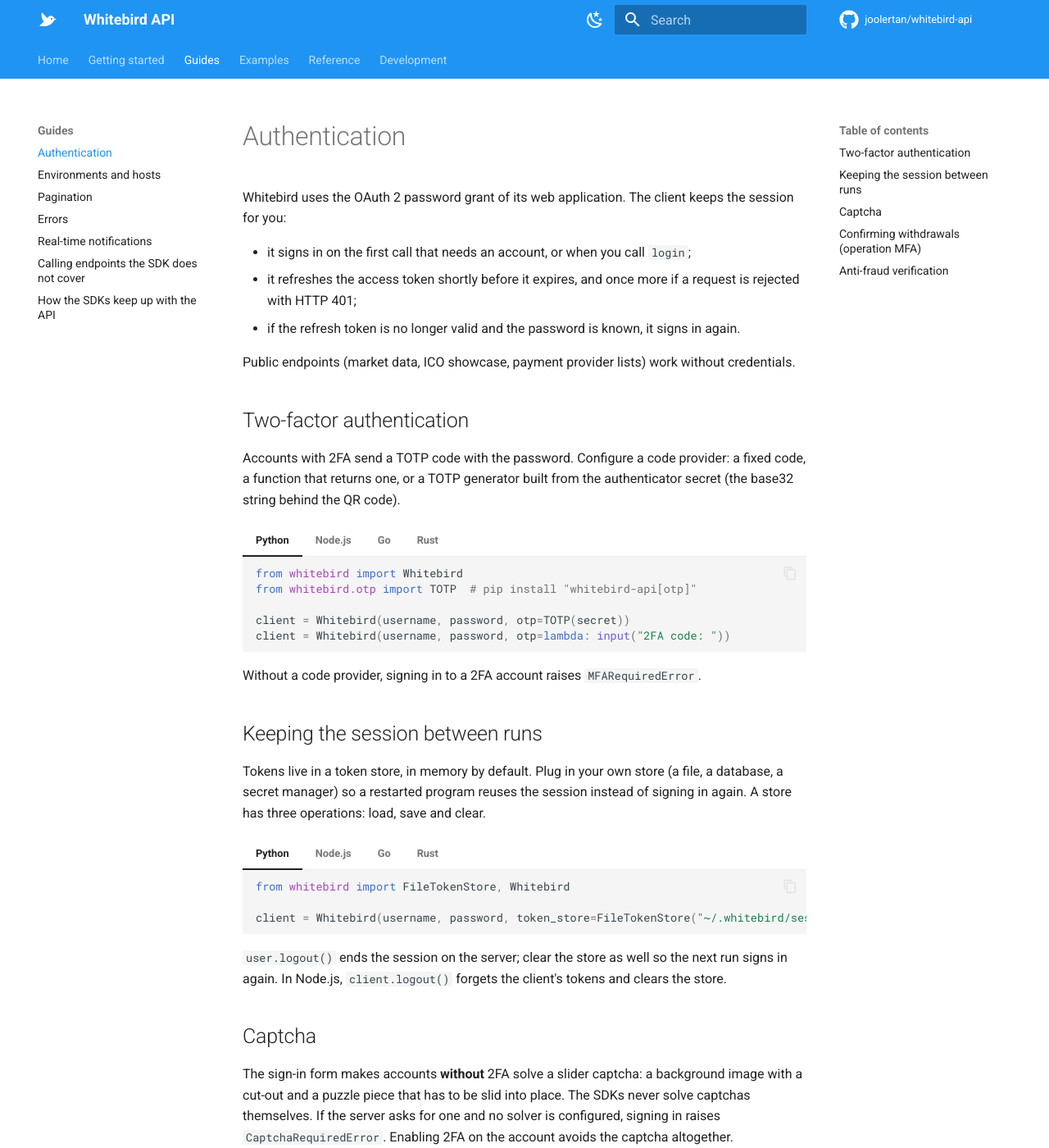
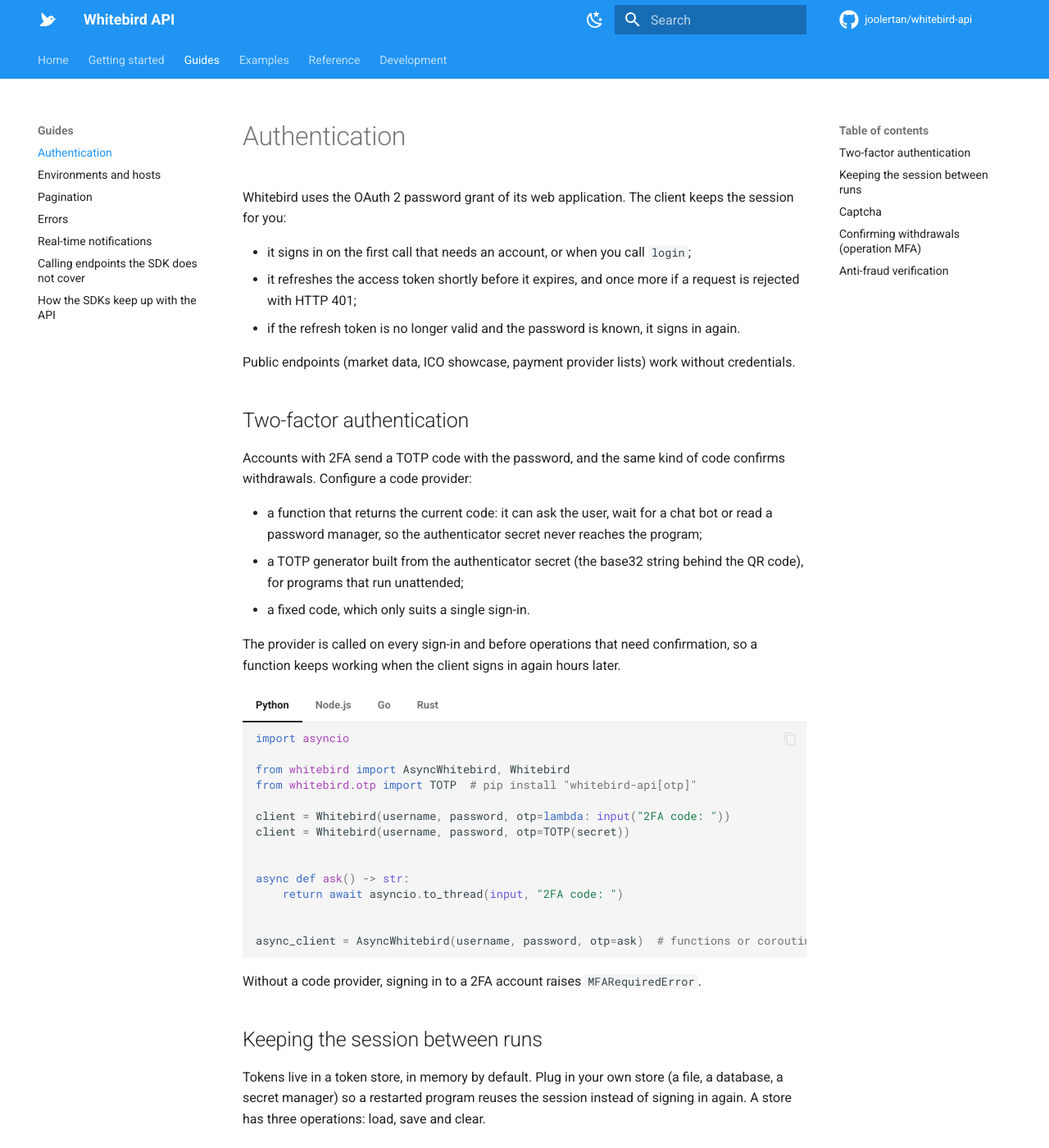
Before and after one commit to joolertan/whitebird-api, an MkDocs documentation site: the page built from docs/guides/authentication.md, in a window 1280 px wide and 1400 px high. Shown: the whole window at 82% size. Built offline with MkDocs 1.6.1 and Material for MkDocs 9.7.7, drawn with Linux system fonts in a browser that asks for light colours; comment, search, counter and statistics services are not loaded.

Commit message:
docs: show code callbacks for two-factor authentication

````diff
--- a/docs/guides/authentication.md
+++ b/docs/guides/authentication.md
@@ -12,18 +12,35 @@ Public endpoints (market data, ICO showcase, payment provider lists) work withou
 
 ## Two-factor authentication
 
-Accounts with 2FA send a TOTP code with the password. Configure a code provider: a fixed code, a
-function that returns one, or a TOTP generator built from the authenticator secret (the base32
-string behind the QR code).
+Accounts with 2FA send a TOTP code with the password, and the same kind of code confirms
+withdrawals. Configure a code provider:
+
+- a function that returns the current code: it can ask the user, wait for a chat bot or read a
+  password manager, so the authenticator secret never reaches the program;
+- a TOTP generator built from the authenticator secret (the base32 string behind the QR code), for
+  programs that run unattended;
+- a fixed code, which only suits a single sign-in.
+
+The provider is called on every sign-in and before operations that need confirmation, so a
+function keeps working when the client signs in again hours later.
 
 === "Python"
 
     ```python
-    from whitebird import Whitebird
+    import asyncio
+
+    from whitebird import AsyncWhitebird, Whitebird
     from whitebird.otp import TOTP  # pip install "whitebird-api[otp]"
 
+    client = Whitebird(username, password, otp=lambda: input("2FA code: "))
     client = Whitebird(username, password, otp=TOTP(secret))
-    client = Whitebird(username, password, otp=lambda: input("2FA code: "))
+
+
+    async def ask() -> str:
+        return await asyncio.to_thread(input, "2FA code: ")
+
+
+    async_client = AsyncWhitebird(username, password, otp=ask)  # functions or coroutines
     ```
 
 === "Node.js"
@@ -31,25 +48,40 @@ string behind the QR code).
     ```ts
     import { totp } from 'whitebird-api/otp';
 
-    const client = new Whitebird({ username, password, otp: totp(secret) });
+    // The function may return the code or a promise of it.
+    const client = new Whitebird({ username, password, otp: () => rl.question('2FA code: ') });
+    const unattended = new Whitebird({ username, password, otp: totp(secret) });
     ```
 
 === "Go"
 
     ```go
-    totp, err := otp.New(secret)
+    ask := whitebird.CodeFunc(func(ctx context.Context) (string, error) {
+        fmt.Print("2FA code: ")
+        var code string
+        _, err := fmt.Scanln(&code)
+        return code, err
+    })
     client, err := whitebird.NewClient(
         whitebird.WithCredentials(username, password),
-        whitebird.WithCodeProvider(totp),
+        whitebird.WithCodeProvider(ask), // or an *otp.TOTP from otp.New(secret)
     )
     ```
 
 === "Rust"
 
     ```rust
+    use whitebird::{Client, CodeProvider};
+
+    // Runs on a blocking thread; CodeProvider::new takes an async function instead.
+    let ask = CodeProvider::from_fn(|| {
+        let mut code = String::new();
+        std::io::stdin().read_line(&mut code)?;
+        Ok(code.trim().to_owned())
+    });
     let client = Client::builder()
         .credentials(username, password)
-        .otp(Totp::new(&secret)?) // feature "otp"
+        .otp(ask) // or Totp::new(&secret)? with the "otp" feature
         .build()?;
     ```
 
````
Also changed, not shown: go/README.md (+2 -0 lines).
